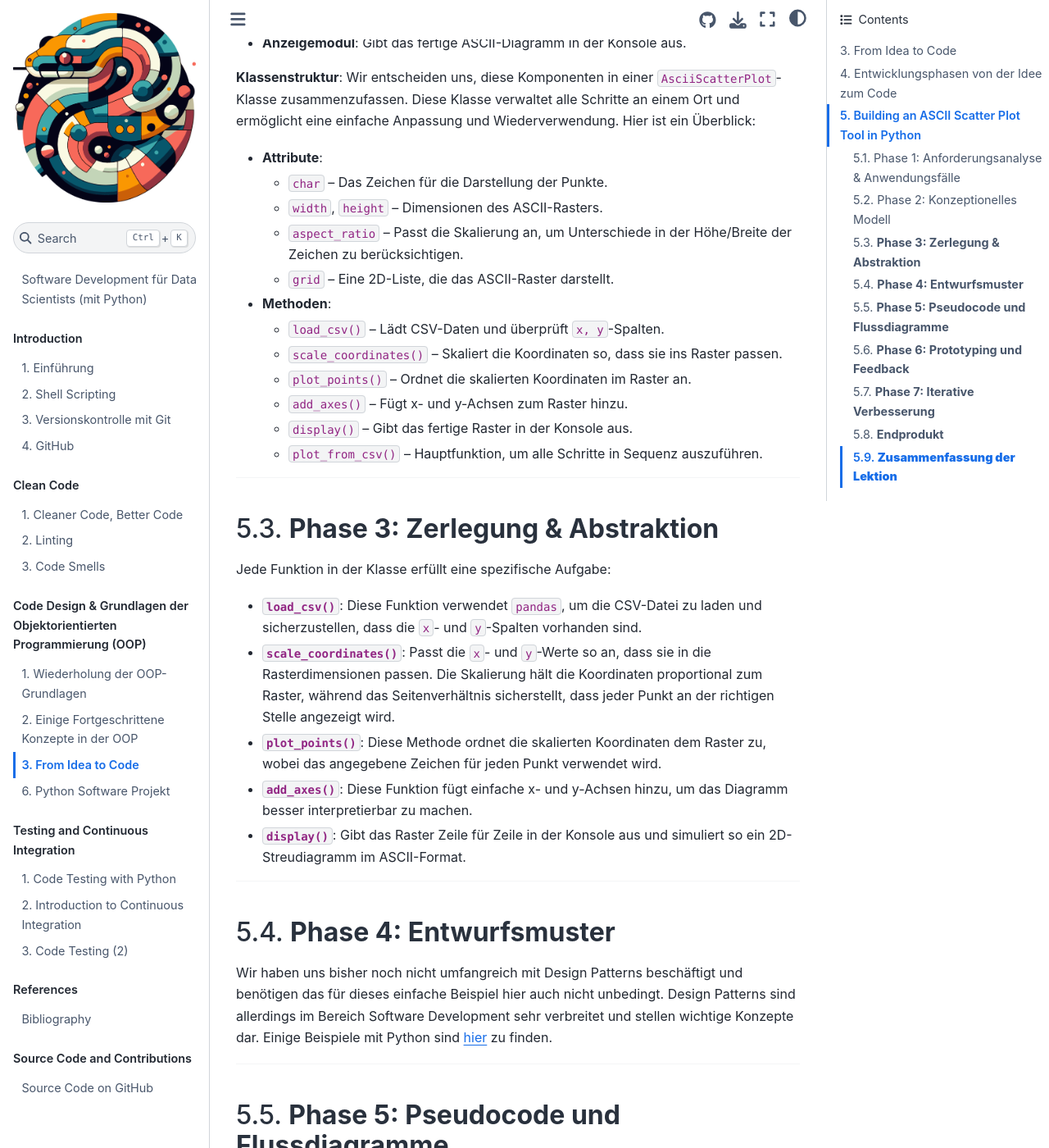
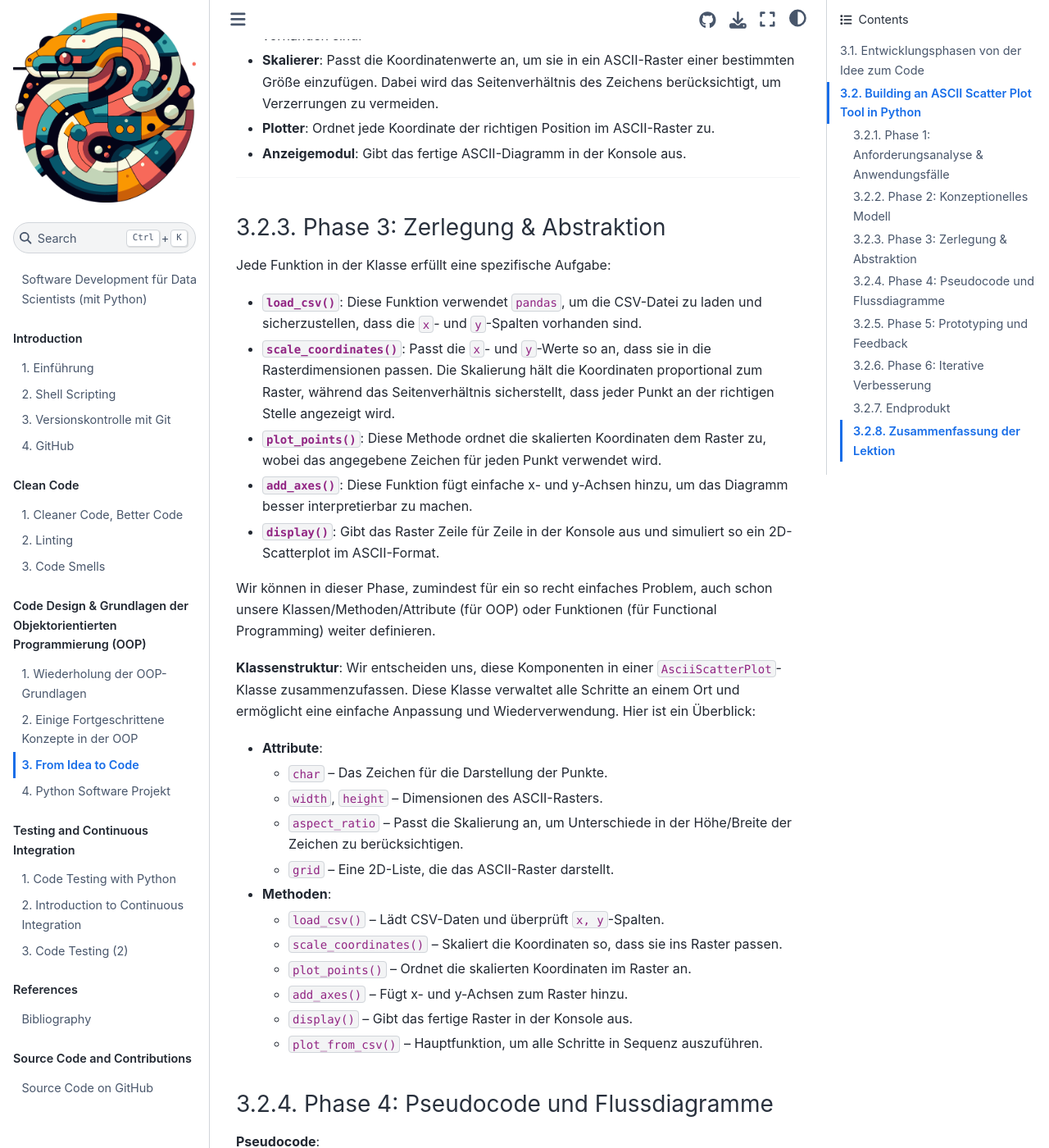
Before and after one commit to florian-huber/data_science_software_dev, a Jupyter Book: the page built from book/10_from_idea_to_code.md, in a window 1280 px wide and 1400 px high, scrolled down 2754 px. Shown: the whole window at 82% size. Built offline with Jupyter Book 1.0.4 settings and Sphinx 7.4.7 and the Sphinx Book theme 1.1.4, drawn with Linux system fonts in a browser that asks for light colours; pages that are not in the unit, such as notebooks, are missing from menus; some of the changed text lies outside the part shown.

Commit message:
edits and restructuring

````diff
--- a/book/10_from_idea_to_code.md
+++ b/book/10_from_idea_to_code.md
@@ -1,4 +1,6 @@
-## From Idea to Code
+# From Idea to Code
+
+Beim Programmieren gibt es oft einen sehr starken Impuls "einfach loszulegen", also direkt mit dem Schreiben von Code zu beginnen. Bei kleineren Aufgaben, z.B. Übungsaufgaben, ist das in der Regel auch OK. Sobald es aber um ein größeres Programm geht ist es nicht nur sinnvoll, sondern oft fast unverzichtbar zuerst ein Konzept oder ein Code Design zu erstellen. Gerade bei komplexen Aufgaben, ist es aber gar nicht so leicht sich eine erste Vorstellung davon zu machen wie der Code aufgebaut sein sollte.
 
 Anstatt allgemeine Best Practices und Prinzipien anzuschauen, ist das Ziel hier, dass wir anhand eines konkreten Beispiels einmal durchspielen wie wir von einer Idee zum Code kommen können. Wir hangelnd uns dazu aber entlang etablierter Entwurfsphasen entlang. Diese werden jetzt zuerst sehr knapp eingeführt.
 Hier ist eine kurze Übersicht der allgemeinen Entwicklungsphasen, die in einer Einführung verwendet werden könnte:
@@ -6,58 +8,49 @@
 ## Entwicklungsphasen von der Idee zum Code
 
 1. **Anforderungsanalyse**
-
    - **Ziel**: Verständnis dafür gewinnen, was das Programm erreichen soll.
    - **Schritte**: Anforderungen und Zielvorgaben klären, häufige Anwendungsfälle (*Use cases*) durchdenken und dokumentieren.
-
 2. **Konzeptionelles Modell**
 
    - **Ziel**: Ein Modell entwickeln, das die Kernkomponenten und deren Beziehungen skizziert.
-   - **Schritte**: Hauptelemente und deren Verantwortlichkeiten identifizieren; oft durch Diagramme (z. B. UML) unterstützt.
-
+   - **Schritte**: Hauptelemente und deren Verantwortlichkeiten identifizieren; oft durch Diagramme unterstützt.
 3. **Zerlegung und Abstraktion**
 
    - **Ziel**: Das Problem in kleinere, überschaubare Teile aufteilen und logisch strukturieren.
    - **Schritte**: Jedes Teilmodul für eine bestimmte Aufgabe definieren, z. B. Daten laden, verarbeiten und darstellen.
-
-4. **Entwurfsmuster**
-
-   - **Ziel**: Wiederverwendbare Lösungen für wiederkehrende Probleme finden.
-   - **Schritte**: Geeignete Entwurfsmuster auswählen und in das Design einfügen. **Das haben wir bisher praktisch noch nicht behandelt und werden wir in dieser Lektion darum überspringen.**
-
 5. **Pseudocode und Flussdiagramme**
-
    - **Ziel**: Den Ablauf des Programms skizzieren, ohne sich um den eigentlichen Code zu kümmern.
-   - **Schritte**: Pseudocode schreiben oder Flussdiagramme erstellen, um die Logik des Programms klar darzustellen.
-
+   - **Schritte**: Pseudocode schreiben und/oder Flussdiagramme erstellen, um die Logik des Programms klar darzustellen.
 6. **Prototyping und Feedback**
-
    - **Ziel**: Eine erste, einfache Version des Programms entwickeln und testen.
    - **Schritte**: Kernfunktionen implementieren, testen und auf Basis des Feedbacks weiter verbessern.
-
 7. **Iterative Verfeinerung**
-
    - **Ziel**: Das Programm kontinuierlich verbessern und verfeinern.
    - **Schritte**: Rückmeldungen und Tests nutzen, um die Struktur, Logik und Benutzerfreundlichkeit des Programms zu optimieren.
+
+Diese sechs Phasen sind nur eine Möglichkeit den Prozess einzuteilen. Außerdem darf man sich das Ganze nicht als einen streng linearen Prozess vorstellen. Viele der Phasen können auch parallel in Angriff genommen werden, oder es häufig auch Gründe wieder zu einer "früheren" Phase zurückzukehren, z.B. weil an einer Stelle Unstimmigkeiten oder Unvereinbarkeiten entdeckt werden.
 
 ## Building an ASCII Scatter Plot Tool in Python
 
 **Problemstellung**
 
 Wir wollen ein Python-Tool erstellen, das:
+
 1. x- und y-Koordinaten aus einer CSV-Datei lädt.
-2. Ein ASCII-Streudiagramm in der Konsole anzeigt, wobei ein Zeichen unserer Wahl verwendet wird (z. B. "*", "x", "o").
-3. Das Seitenverhältnis der Zeichen berücksichtigt, da ASCII-Zeichen typischerweise höher als breit sind.
-4. Einfache x- und y-Achsen hinzufügt, um das Diagramm lesbarer zu machen.
+2. Ein ASCII-Scatter-Plot in der Konsole anzeigt, wobei ein Zeichen unserer Wahl verwendet wird
+   (z. B. "*", "x", "o").
+3. Einfache x- und y-Achsen hinzufügt, um das Diagramm lesbarer zu machen.
+
+---
 
 **Phasen der Entwicklung**
 
-Wir gehen die einzelnen Phasen Schritt für Schritt durch und wenden sie auf unser ASCII-Streudiagramm-Tool an.
+Wir gehen die einzelnen Phasen Schritt für Schritt durch und wenden sie auf unser ASCII-Scatterplot-Tool an.
 
 ### Phase 1: Anforderungsanalyse & Anwendungsfälle
 
 #### **Ziele**:
-- **Hauptziel**: Visualisierung von `x, y`-Koordinaten in einem einfachen ASCII-Streudiagrammformat.
+- **Hauptziel**: Visualisierung von `x, y`-Koordinaten in einem einfachen ASCII-Scatterplotformat.
 - **Detaillierte Anforderungen**:
   - Daten aus einer CSV-Datei mit den Spalten `x` und `y` laden.
   - Koordinaten auf einem ASCII-Raster skalieren und anzeigen.
@@ -78,6 +71,20 @@
 - **Plotter**: Ordnet jede Koordinate der richtigen Position im ASCII-Raster zu.
 - **Anzeigemodul**: Gibt das fertige ASCII-Diagramm in der Konsole aus.
 
+---
+
+### Phase 3: Zerlegung & Abstraktion
+
+Jede Funktion in der Klasse erfüllt eine spezifische Aufgabe:
+
+- **`load_csv()`**: Diese Funktion verwendet `pandas`, um die CSV-Datei zu laden und sicherzustellen, dass die `x`- und `y`-Spalten vorhanden sind.
+- **`scale_coordinates()`**: Passt die `x`- und `y`-Werte so an, dass sie in die Rasterdimensionen passen. Die Skalierung hält die Koordinaten proportional zum Raster, während das Seitenverhältnis sicherstellt, dass jeder Punkt an der richtigen Stelle angezeigt wird.
+- **`plot_points()`**: Diese Methode ordnet die skalierten Koordinaten dem Raster zu, wobei das angegebene Zeichen für jeden Punkt verwendet wird.
+- **`add_axes()`**: Diese Funktion fügt einfache x- und y-Achsen hinzu, um das Diagramm besser interpretierbar zu machen.
+- **`display()`**: Gibt das Raster Zeile für Zeile in der Konsole aus und simuliert so ein 2D-Scatterplot im ASCII-Format.
+
+Wir können in dieser Phase, zumindest für ein so recht einfaches Problem, auch schon unsere Klassen/Methoden/Attribute (für OOP) oder Funktionen (für Functional Programming) weiter definieren.
+
 **Klassenstruktur**:
 Wir entscheiden uns, diese Komponenten in einer `AsciiScatterPlot`-Klasse zusammenzufassen. Diese Klasse verwaltet alle Schritte an einem Ort und ermöglicht eine einfache Anpassung und Wiederverwendung. Hier ist ein Überblick:
 
@@ -94,27 +101,7 @@
   - `display()` – Gibt das fertige Raster in der Konsole aus.
   - `plot_from_csv()` – Hauptfunktion, um alle Schritte in Sequenz auszuführen.
 
----
-
-### **Phase 3: Zerlegung & Abstraktion**
-
-Jede Funktion in der Klasse erfüllt eine spezifische Aufgabe:
-
-- **`load_csv()`**: Diese Funktion verwendet `pandas`, um die CSV-Datei zu laden und sicherzustellen, dass die `x`- und `y`-Spalten vorhanden sind.
-- **`scale_coordinates()`**: Passt die `x`- und `y`-Werte so an, dass sie in die Rasterdimensionen passen. Die Skalierung hält die Koordinaten proportional zum Raster, während das Seitenverhältnis sicherstellt, dass jeder Punkt an der richtigen Stelle angezeigt wird.
-- **`plot_points()`**: Diese Methode ordnet die skalierten Koordinaten dem Raster zu, wobei das angegebene Zeichen für jeden Punkt verwendet wird.
-- **`add_axes()`**: Diese Funktion fügt einfache x- und y-Achsen hinzu, um das Diagramm besser interpretierbar zu machen.
-- **`display()`**: Gibt das Raster Zeile für Zeile in der Konsole aus und simuliert so ein 2D-Streudiagramm im ASCII-Format.
-
----
-
-### **Phase 4: Entwurfsmuster**
-
-Wir haben uns bisher noch nicht umfangreich mit Design Patterns beschäftigt und benötigen das für dieses einfache Beispiel hier auch nicht unbedingt. Design Patterns sind allerdings im Bereich Software Development sehr verbreitet und stellen wichtige Konzepte dar. Einige Beispiele mit Python sind [hier](https://python-patterns.guide/) zu finden.
-
----
-
-### **Phase 5: Pseudocode und Flussdiagramme**
+### Phase 4: Pseudocode und Flussdiagramme
 
 **Pseudocode**:
 ```plaintext
@@ -140,13 +127,13 @@
 
 ---
 
-### **Phase 6: Prototyping und Feedback**
+### Phase 5: Prototyping und Feedback
 
 - Wir starten mit einem Prototyp, der die CSV-Datei lädt und die Koordinaten skaliert.
 - In der ersten Version implementieren wir keine Anpassungen des Seitenverhältnisses oder Achsen. Stattdessen konzentrieren wir uns darauf, die Punkte direkt zu laden, zu skalieren und anzuzeigen.
 - Nach dem Testen der Grundfunktionalität fügen wir die Behandlung des Seitenverhältnisses und Achsen hinzu, um einen verfeinerten Prototyp zu erstellen.
 
-### **Phase 7: Iterative Verbesserung**
+### Phase 6: Iterative Verbesserung
 
 Verfeinerungen umfassen:
 
@@ -156,9 +143,9 @@
 
 ---
 
-### **Endprodukt**
+### Endprodukt
 
-Der resultierende Code ist jetzt einsatzbereit und getestet. Er kann jede CSV-Datei mit `x, y`-Koordinaten laden und ein sauberes ASCII-Streudiagramm mit klaren Achsen in der Konsole darstellen.
+Der resultierende Code ist jetzt einsatzbereit und getestet. Er kann jede CSV-Datei mit `x, y`-Koordinaten laden und ein sauberes ASCII-Scatterplot mit klaren Achsen in der Konsole darstellen.
 
 Hier eine mögliche Lösung.
 
@@ -254,10 +241,9 @@
 ```
 
 
-
 ---
 
-### **Zusammenfassung der Lektion**
+### Zusammenfassung der Lektion
 
 1. **Von der Idee zum Code**: Wir haben gezeigt, wie wir von einer einfachen Idee zu einem strukturierten, wiederverwendbaren Python-Tool gelangen.
 2. **Strukturierte Phasen**: Jede Entwicklungsphase hilft, die Idee weiter zu verfeinern und in funktionsfähigen Code umzuwandeln.
````
Also changed, not shown: book/10_from_idea_to_code_eng.md (+2 -3 lines).
